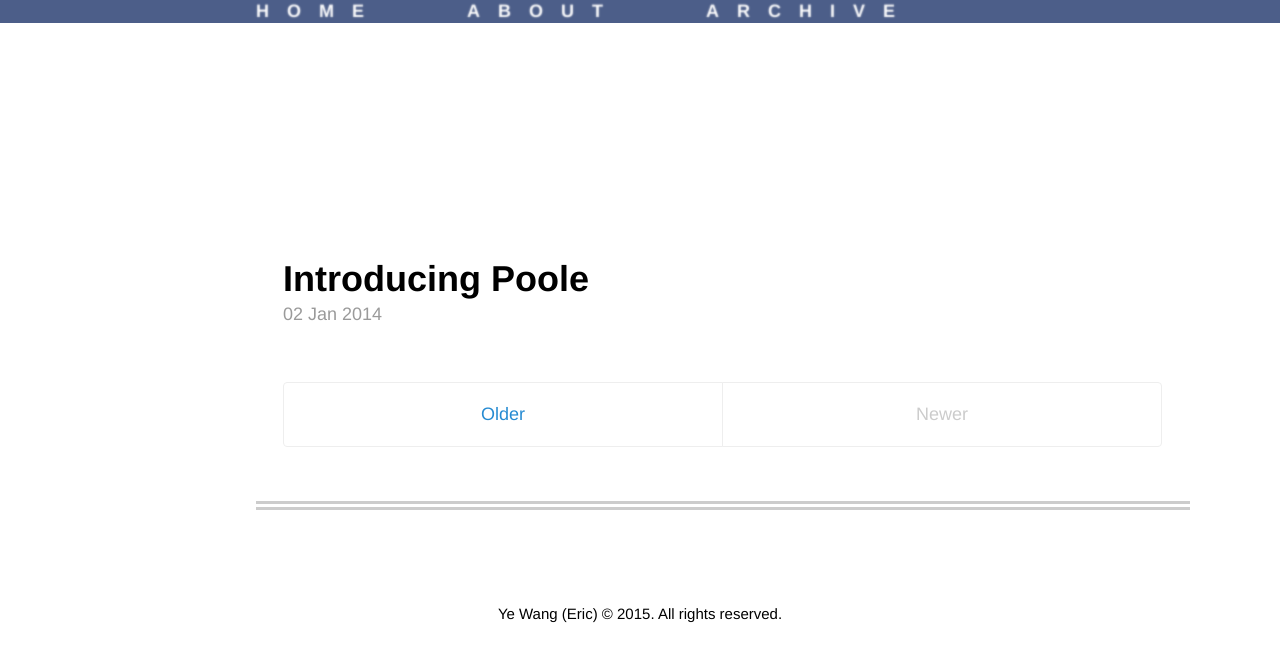
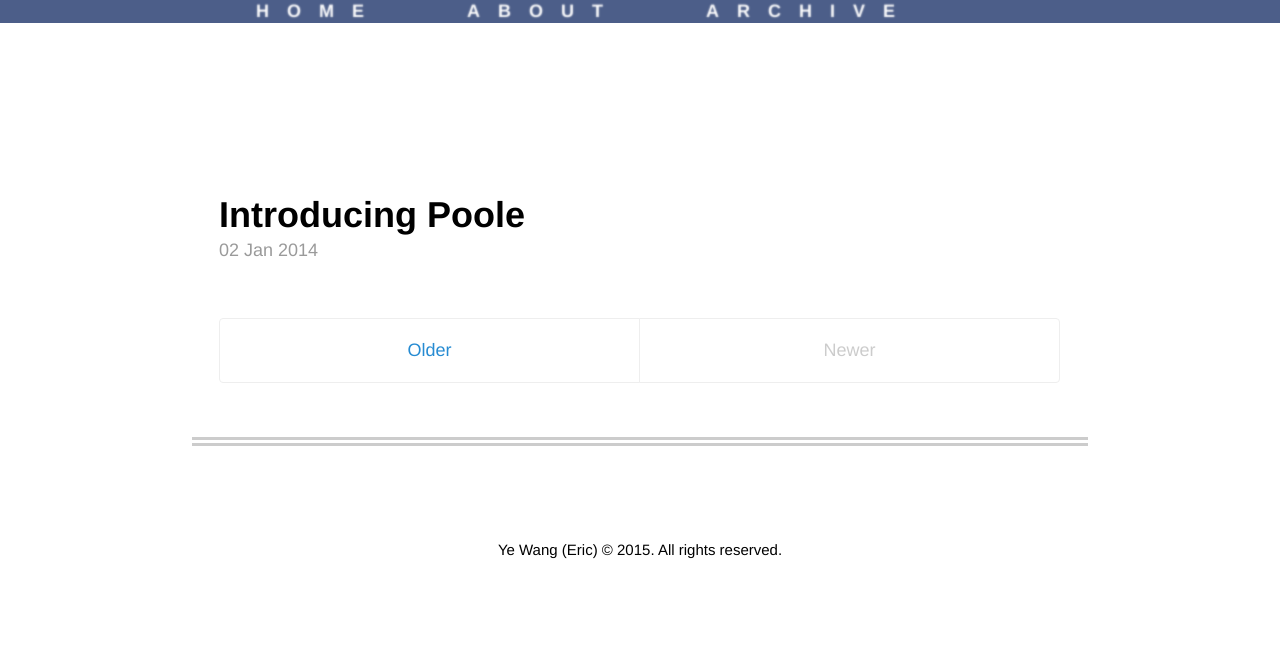
Before and after one commit to ericyewang/ericyewang.github.io, a Jekyll site: the page built from index.html, in a window 1280 px wide. Shown: the top 662 px of the page. Built offline with Jekyll 4.4.1, drawn with Linux system fonts in a browser that asks for light colours; the list of posts is cut into pages by our own code.

Commit message:
Update _layout.scss

```diff
--- a/_sass/_layout.scss
+++ b/_sass/_layout.scss
@@ -5,9 +5,9 @@
 .container {
   padding-left:  1.5rem;
   padding-right: 1.5rem;
-  margin-left:  20%;
-  margin-top:  20%;
-  margin-right: 5rem;
+  margin-left:  15%;
+  margin-top:  15%;
+  margin-right: 15%;
   border-top-style: none;
   border-right-style: none;
   border-bottom-style: double;
@@ -21,8 +21,8 @@ footer {
   top: 5rem;
   padding-left:  1.5rem;
   padding-right: 1.5rem;
-  margin-left:  20%;
-  margin-right: 20%;
+  margin-left:  15%;
+  margin-right: 15%;
   margin-bottom: 2rem;
   text-align: center;
 }
```
